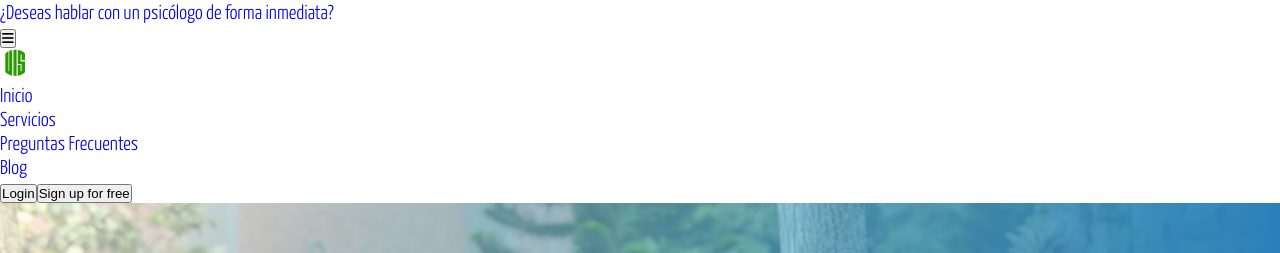
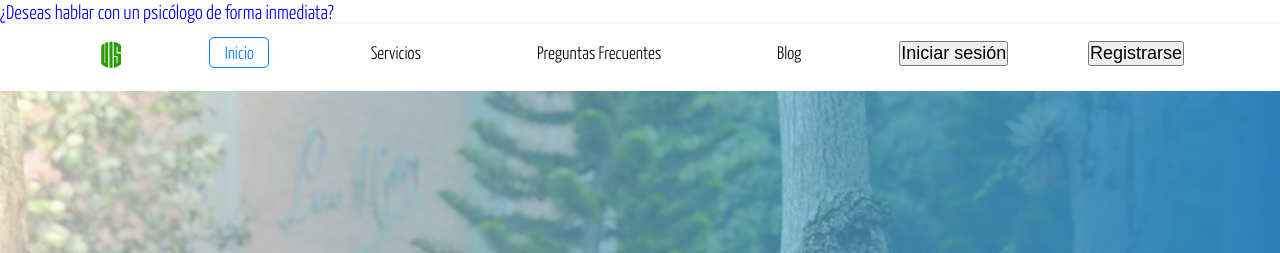
Before and after one commit to christiancam14/psycho-project-uis, an Angular app in the folder psycho-project/: page /home in a window 1280 px wide. Shown: the top 253 px of the page. Built offline with nearby package versions, Linux system fonts and the light colour scheme; what angular-bootstrap-md would draw is missing.

Commit message:
Ajustes seccion de talleres home y nuevo header

```diff
--- a/psycho-project/src/app/website/components/header/header.component.css
+++ b/psycho-project/src/app/website/components/header/header.component.css
@@ -0,0 +1,128 @@
+a, button{
+    font-size: .9em;
+}
+ul{
+    margin: 0;
+}
+
+.show-mobile {
+    display: block;
+   box-shadow: 0px 2px 5px #bebebe;
+   background-color: white;
+}
+.show-mobile > div {
+    padding: 1em;
+    display: flex;
+    justify-content: space-between;
+    align-items: center;
+}
+
+.show-mobile .side-menu {
+    position: fixed;
+    top: 0;
+    left: 0;
+    bottom: 0;
+    right: 0;
+    background: white;
+    display: flex;
+    flex-direction: column;
+    justify-content: flex-start;
+    transform: translateX(-100%);
+    transition: all ease-out 0.5s;
+    z-index: 1060;
+}
+.show-mobile .side-menu.active {
+    transform: translateX(0);
+}
+.show-mobile .side-menu ul {
+    display: flex;
+    flex-direction: column;
+    list-style: none;
+    justify-content: space-evenly;
+    width: 100%;
+    height: 20em;
+    align-items: center;
+}
+.show-mobile .side-menu ul a {
+    margin: 0.2em 0;
+    color: inherit;
+    text-decoration: none;
+    padding: 0.2em 0.8em;
+}
+.show-mobile .side-menu ul a.active {
+    border: 1px solid #007bff;
+    color: #007bff;
+    border-radius: 5px;
+}
+.show-mobile .side-menu .close-button {
+    width: 100%;
+    display: flex;
+    justify-content: flex-end;
+    font-size: 0.9em;
+}
+.show-mobile .side-menu .close-button > i {
+    border: 1px solid black;
+    border-radius: 4px;
+    padding: 0.2em 0.8em;
+}
+.hide-mobile {
+    display: none;
+}
+.hide-mobile > div {
+    padding: .8em;
+    display: flex;
+    justify-content: space-between;
+    align-items: center;
+}
+.hide-mobile .logo {
+    margin-right: 1em;
+}
+.hide-mobile nav {
+    display: flex;
+    align-items: center;
+    width: 100%;
+}
+.hide-mobile nav ul {
+    display: flex;
+    list-style: none;
+    justify-content: space-evenly;
+    width: 100%;
+}
+.hide-mobile nav ul a {
+    margin: 0 0.2em;
+    color: inherit;
+    text-decoration: none;
+    padding: 0.2em 0.8em;
+}
+.hide-mobile nav ul a:hover{
+    color: #007bff;
+    border-bottom: 1px solid #007bff;
+}
+.hide-mobile nav ul a.active {
+    border: 1px solid #007bff;
+    color: #007bff;
+    border-radius: 5px;
+}
+
+/* Tablet */
+@media screen and (min-width: 40em) and (max-width: 63.9375em) {
+    .show-mobile {
+        display: none;
+   }
+    .hide-mobile {
+        display: block;
+        background-color: white;
+        box-shadow: 0px 2px 5px rgba(0, 0, 0, 0.225);
+   }
+}
+/* Web */
+@media screen and (min-width: 64em) {
+    .show-mobile {
+        display: none;
+   }
+    .hide-mobile {
+        display: block;
+        background-color: white;
+        box-shadow: 0px 2px 5px rgba(0, 0, 0, 0.225);
+   }
+}
--- a/psycho-project/src/app/website/components/header/header.component.html
+++ b/psycho-project/src/app/website/components/header/header.component.html
@@ -1,24 +1,11 @@
-<!-- Navbar -->
-<nav class="navbar navbar-expand-lg navbar-light ">
-  <!-- Container wrapper -->
-  <div class="container-fluid">
-    <!-- Toggle button -->
-    <button
-      class="navbar-toggler"
-      type="button"
-      data-mdb-toggle="collapse"
-      data-mdb-target="#navbarSupportedContent"
-      aria-controls="navbarSupportedContent"
-      aria-expanded="false"
-      aria-label="Toggle navigation"
-    >
-      <i class="fas fa-bars"></i>
-    </button>
 
-    <!-- Collapsible wrapper -->
-    <div class="collapse navbar-collapse" id="navbarSupportedContent">
-      <!-- Navbar brand -->
-      <a class="navbar-brand mt-2 mt-lg-0" href="#">
+<!-- MOBILE -->
+<div class="show-mobile sticky-top">
+  <div>
+    <a (click)="toggleMenu()">
+      <i class="fa-solid fa-bars"></i>
+    </a>
+    <a [routerLink]="['/home']">
       <img
         src="../../../../assets/img/logoUis.png"
         height="30"
@@ -26,36 +13,71 @@
         loading="lazy"
       />
     </a>
-      <!-- Left links -->
-      <ul class="navbar-nav me-auto mb-2 mb-lg-0">
-        <li class="nav-item">
-          <a class="nav-link" [routerLink]="['/']">Inicio</a>
+    <div>
+      <a
+        [routerLink]="['/login']"
+      >
+      <i class="fa-solid fa-user"></i>
+      </a>
+    </div>
+  </div>
+  <div class="side-menu" [class.active]="activeMenu">
+    <a class="close-button" (click)="toggleMenu()">
+      <i class="fa-solid fa-xmark"></i>
+    </a>
+    <ul>
+      <li><a [routerLink]="['/home']" routerLinkActive="active">Inicio</a></li>
+      <li>
+        <a [routerLink]="['/servicios']" routerLinkActive="active">Servicios</a>
       </li>
-        <li class="nav-item">
-          <a class="nav-link" [routerLink]="['/servicios']">Servicios</a>
+      <li>
+        <a [routerLink]="['/preguntas']" routerLinkActive="active"
+          >Preguntas Frecuentes</a
+        >
       </li>
-        <li class="nav-item">
-          <a class="nav-link" [routerLink]="['/preguntas']">Preguntas Frecuentes</a>
-        </li>
-        <li class="nav-item">
-          <a class="nav-link" [routerLink]="['/blog']">Blog</a>
+      <li>
+        <a [routerLink]="['/blog']" routerLinkActive="active">Blog</a>
       </li>
     </ul>
-      <!-- Left links -->
   </div>
-    <!-- Collapsible wrapper -->
+</div>
 
-    <!-- Right elements -->
-    <div class="d-flex align-items-center">
-      <button type="button" class="btn btn-link px-3 me-2" [routerLink]="['/login']">
-        Login
-      </button>
-      <button type="button" class="btn btn-primary me-3" [routerLink]="['/signup']">
-        Sign up for free
-      </button>
+<!-- WEB AND TABLET -->
+<div class="hide-mobile sticky-top">
+  <div>
+    <nav>
+      <ul>
+        <li>
+          <img
+            src="../../../../assets/img/logoUis.png"
+            height="30"
+            alt="UIS Logo"
+            loading="lazy"
+          />
+        </li>
+        <li>
+          <a [routerLink]="['/home']" routerLinkActive="active">Inicio</a>
+        </li>
+        <li>
+          <a [routerLink]="['/servicios']" routerLinkActive="active"
+            >Servicios</a
+          >
+        </li>
+        <li>
+          <a [routerLink]="['/preguntas']" routerLinkActive="active"
+            >Preguntas Frecuentes</a
+          >
+        </li>
+        <li>
+          <a [routerLink]="['/blog']" routerLinkActive="active">Blog</a>
+        </li>
+        <li>
+          <button [routerLink]="['/login']" class="btn btn-link px-3 me-2">Iniciar sesión</button>
+        </li>
+        <li>
+          <button [routerLink]="['/singup']" class="btn btn-primary me-3">Registrarse</button>
+        </li>
+      </ul>
+    </nav>
   </div>
-    <!-- Right elements -->
 </div>
-  <!-- Container wrapper -->
-</nav>
-<!-- Navbar -->
--- a/psycho-project/src/app/website/components/header/header.component.ts
+++ b/psycho-project/src/app/website/components/header/header.component.ts
@@ -10,6 +10,7 @@ export class HeaderComponent {
 
   title = 'psycho-project';
   activeMenu = false;
+  public isMenuCollapsed = true
 
   constructor(){
 
@@ -17,7 +18,6 @@ export class HeaderComponent {
 
   toggleMenu(){
     this.activeMenu = !this.activeMenu;
-    console.log(this.activeMenu);
   }
 
 }
--- a/psycho-project/src/app/website/components/workshops-cards/workshops-cards.component.css
+++ b/psycho-project/src/app/website/components/workshops-cards/workshops-cards.component.css
@@ -4,7 +4,8 @@
     overflow: hidden;
     position: relative;
     cursor: pointer;
-    box-shadow: 0 0 6px 0 rgba(0, 0, 0, 0.5);
+    box-shadow: 0 0 6px 0 rgba(0, 0, 0, 0.2);
+    border-radius: 12px;
   }
 
   .imagen-port > img{
--- a/psycho-project/src/app/website/pages/home/home.component.css
+++ b/psycho-project/src/app/website/pages/home/home.component.css
@@ -120,67 +120,29 @@
 }
 
 /* Galería */
-
+.titulo{
+  color: #3789B6;
+  font-size: 30px;
+  text-align: center;
+  font-weight: bold;
+  margin-bottom: 60px;
+}
+.contenedor{
+  overflow-x: auto;
+}
 .portafolio{
-  background: #f2f2f2;
+  background: #fff;
+  padding: 30px 60px;
 }
 
 .galeria-port{
-  display: grid;
-  grid-template-rows: (1, 1fr);
+  display: flex;
+  flex-direction: row;
+  justify-content: space-evenly;
   gap: 1em;
+  min-width: 300%;
 }
 
-/* .galeria-port{
-  display: flex;
-  overflow: auto;
-  white-space: nowrap;
-  justify-content: space-evenly;
-
-} */
-
-/* .imagen-port{
-  width: 70%;
-  margin-bottom: 10px;
-  overflow: hidden;
-  position: relative;
-  cursor: pointer;
-  box-shadow: 0 0 6px 0 rgba(0, 0, 0, 0.5);
-}
-
-.imagen-port > img{
-  width: 100%;
-  height: 100%;
-  object-fit: cover;
-  display: block;
-}
-
-.hover-galeria{
-  position: absolute;
-  width: 100%;
-  height: 100%;
-  top: 0;
-  transform: scale(0);
-  background: hsla(273, 91%, 27%, 0.7);
-  transition: transform .5s;
-  display: flex;
-  justify-content: center;
-  align-items: center;
-  flex-direction: column;
-}
-
-.hover-galeria img{
-  width: 50px;
-}
-
-.hover-galeria p{
-  color: white;
-}
-
-.imagen-port:hover .hover-galeria{
-  transform: scale(1);
-}
- */
 /* Clients */
 
 .cards{
@@ -323,8 +285,10 @@
     text-align: center;
   }
   .galeria-port{
-    display: grid;
-    grid-template-columns: repeat(3, 1fr);
+    display: flex;
+    flex-direction: row;
+    justify-content: space-evenly;
     gap: 1em;
+    min-width: 120%;
   }
 }
--- a/psycho-project/src/app/website/website.module.ts
+++ b/psycho-project/src/app/website/website.module.ts
@@ -19,6 +19,7 @@ import { ImgCardComponent } from './components/shared/img-card/img-card.componen
 import { OpinionCardComponent } from './components/shared/opinion-card/opinion-card.component';
 import { SharedModule } from '../shared/shared.module';
 import { WorkshopsCardsComponent } from './components/workshops-cards/workshops-cards.component';
+import {NgbModule} from '@ng-bootstrap/ng-bootstrap';
 
 
 @NgModule({
@@ -43,7 +44,8 @@ import { WorkshopsCardsComponent } from './components/workshops-cards/workshops-
   imports: [
     CommonModule,
     WebsiteRoutingModule,
-    SharedModule
+    SharedModule,
+    NgbModule
   ]
 })
 export class WebsiteModule { }
```
Also changed, not shown: psycho-project/src/app/website/pages/home/home.component.html (+4 -63 lines). Lines whose indentation alone changed are shown as unchanged.
